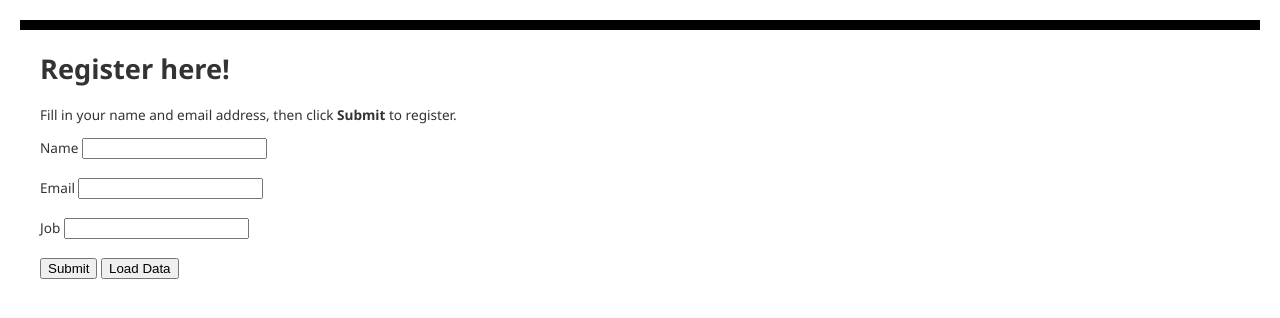
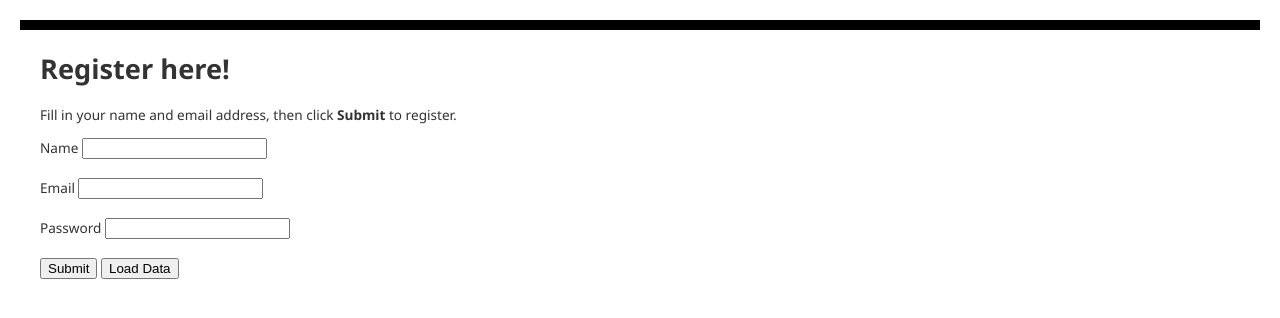
Before and after one commit to muhamadfarkhan/AzureSubmission, a PHP site: page / in a window 1280 px wide. Shown: the top 318 px of the page. Run offline with PHP 8.4, Linux system fonts and the light colour scheme; some libraries are stand-ins or nearby versions.

Commit message:
Update index.php

```diff
--- a/index.php
+++ b/index.php
@@ -21,7 +21,7 @@
  <form method="post" action="index.php" enctype="multipart/form-data" >
        Name  <input type="text" name="name" id="name"/></br></br>
        Email <input type="text" name="email" id="email"/></br></br>
-       Job <input type="text" name="job" id="job"/></br></br>
+       Password <input type="text" name="password" id="password"/></br></br>
        <input type="submit" name="submit" value="Submit" />
        <input type="submit" name="load_data" value="Load Data" />
  </form>
```
